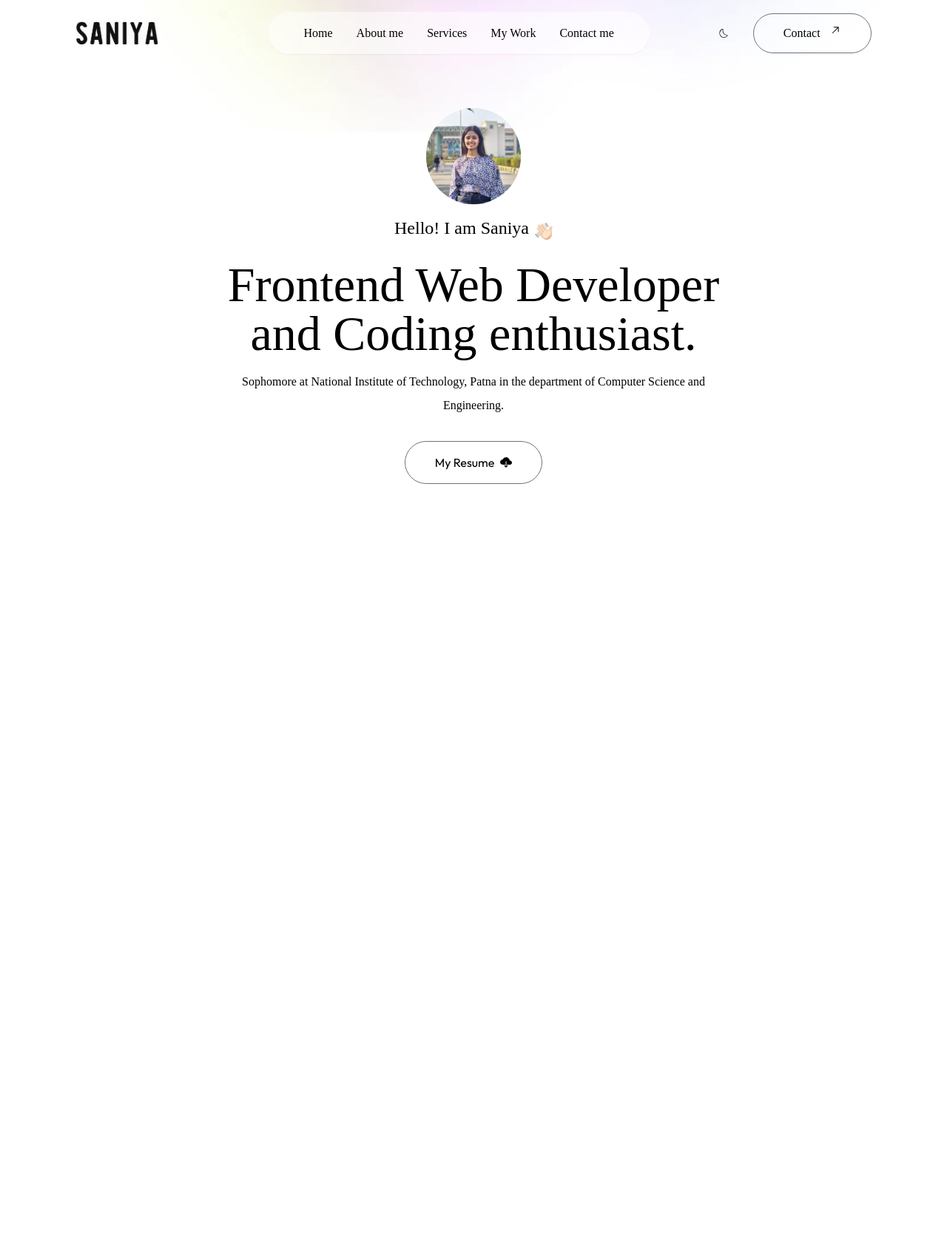
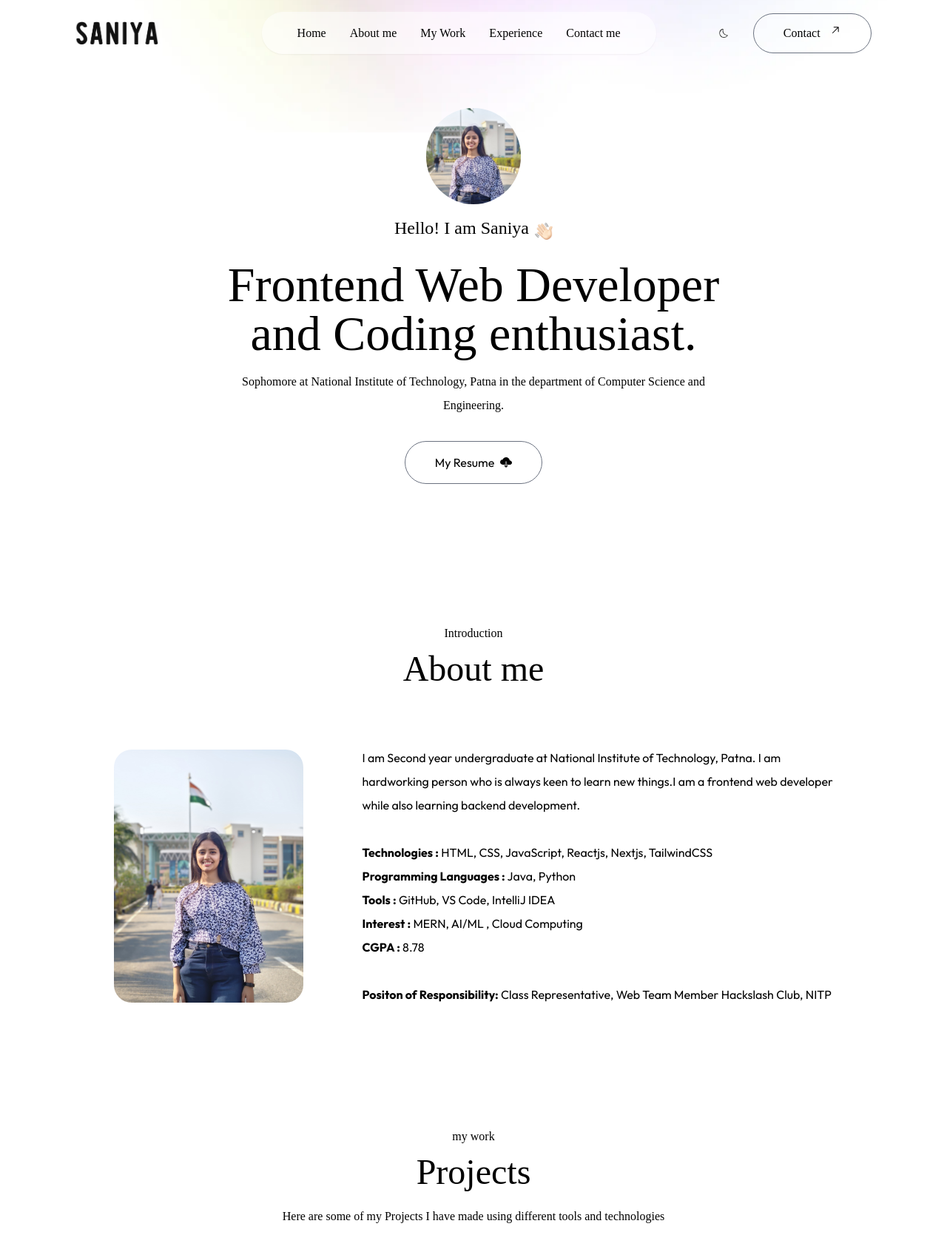
Before and after one commit to Saniya-Ahmad/portfolio, a Next.js app: page / in a window 1280 px wide. Shown: the top 1692 px of the page at 74% size. Before the commit the page ends 800 px from the top, so only its background shows below. Built offline with nearby package versions, Linux system fonts and the light colour scheme; a web font is replaced by a local one.

Commit message:
about section added

```diff
--- a/app/layout.js
+++ b/app/layout.js
@@ -18,7 +18,7 @@ export const metadata = {
 
 export default function RootLayout({ children }) {
   return (
-    <html lang="en">
+    <html lang="en" className="scroll-smooth">
       <body
         className={`${outfit.variable} ${ovo.variable} antialiased leading-8 overflow-x-hidden`}
       >
--- a/app/page.js
+++ b/app/page.js
@@ -3,12 +3,16 @@ import Navbar from "@/components/Navbar";
 
 import "./globals.css";
 import Header from "@/components/header";
+import About from "@/components/About";
+import Mywork from "@/components/Mywork";
 
 export default function Home() {
   return (
   <>
  <Navbar/>
  <Header/>
+ <About/>
+ <Mywork/>
   </>
   );
 }
--- /dev/null
+++ b/components/About.jsx
@@ -0,0 +1,37 @@
+import { assets } from '@/assets/assets'
+import React from 'react'
+import Image from 'next/image'
+function About() {
+  return (
+    <div id ="about" className='w-full px-[12%] py-10 scroll-mt-20'>
+      <h4 className='text-center mb-2 tetx-lg font-Ovo'>Introduction</h4>
+      <h2 className='text-center text-5xl font-Ovo'>About me </h2>
+      <div className='flex w-full flex-col lg:flex-row items-center gap-20 my-20'>
+        <div className='w-64 sm:w:80 rounded-3xl max-w-none'>
+          <Image src={assets.user_image} alt='user' className='w-full rounded-3xl' />
+        </div>
+        <div className='flex-1'>
+          <p>I am Second year undergraduate at National Institute of Technology, Patna.
+            I am hardworking person who is always keen to learn new things.I am a frontend
+            web developer while also learning backend development.
+          </p>
+          <br></br>
+          <ul>
+            <li><p><b>Technologies :</b> HTML, CSS, JavaScript, Reactjs, Nextjs, TailwindCSS</p></li>
+            <li><p><b>Programming Languages :</b> Java, Python</p></li>
+            <li><p><b>Tools :</b> GitHub, VS Code, IntelliJ IDEA</p></li>
+            <li><p><b>Interest :</b> MERN, AI/ML , Cloud Computing</p></li>
+            <li><p><b>CGPA :</b> 8.78</p></li>
+            <br></br>
+            <li><b>Positon of Responsibility:</b> Class Representative, Web Team Member Hackslash Club, NITP</li>
+          </ul>
+
+
+        </div>
+      </div>
+    </div>
+
+  )
+}
+
+export default About
--- /dev/null
+++ b/components/Mywork.jsx
@@ -0,0 +1,16 @@
+import React from 'react'
+
+function Mywork() {
+  return (
+    <div id="work"className='w-full px-[12%] py-10 scroll-mt-20'>
+      <h4 className='text-center mb-2 tetx-lg font-Ovo'>my work</h4>
+      <h2 className='text-center text-5xl font-Ovo'> Projects </h2>
+
+      <p className='text-center max-w-2xl mx-auto mt-5 font-Ovo'>Here are some of my Projects
+        I have made using different tools and technologies
+      </p>
+    </div>
+  )
+}
+
+export default Mywork
--- a/components/Navbar.jsx
+++ b/components/Navbar.jsx
@@ -1,12 +1,13 @@
 import  Image from 'next/image'
 import { assets } from '@/assets/assets'
-import React from 'react'
+
 import { GoArrowUpRight } from "react-icons/go";
 import { CiDark } from "react-icons/ci";
 import { CiMenuFries } from "react-icons/ci";
 import { RxCross1 } from "react-icons/rx";
-import { useRef } from 'react';
+import { useRef,useEffect,useState } from 'react';
 const Navbar = () => {
+  const[isScroll,setIsScroll] = useState(false);
   const sideMenuRef =useRef();
 
   const openMenu =()=>{
@@ -15,14 +16,24 @@ const Navbar = () => {
   const closeMenu =()=>{
     sideMenuRef.current.style.transform = 'translateX(16rem)'
   }
+  useEffect(()=>{
+    window.addEventListener('scroll', ()=>{
+        if(scrollY >50){
+          setIsScroll(true)
+        }
+        else{
+          setIsScroll(false)
+        }
+    })
+  })
 
  return (
     <>
     <div className='fixed top-0 right-0 w-11/12 -z-10 translate-y-[-80%]'>
       <Image src={assets.header_bg_color} alt="" className='w-full'/>
     </div>
-    <nav className='w-full fixed px-5 lg:px-8 xl:px-[8%] py-4
-    flex items-center justify-between z-50'>
+    <nav className={`w-full fixed px-5 lg:px-8 xl:px-[8%] py-4
+    flex items-center justify-between z-50 ${isScroll ? "bg-white bg-opacity-50 bg-blur-lg shadow-sm":"" }`}>
         <a href="#top">
             <Image src={assets.logo} alt="logo"
             width={100}
@@ -30,12 +41,12 @@ const Navbar = () => {
             className='w-28 cursor-pointer mr-14' />
         </a>
 
-        <ul className='hidden md:flex items-center gap-6 lg:gap-8 rounded-full
-        px-12 py-3 bg-white shadow-sm bg-opacity-50'>
+        <ul className={`hidden md:flex items-center gap-6 lg:gap-8 rounded-full
+        px-12 py-3 ${isScroll?"":"bg-white shadow-sm bg-opacity-50"} `}>
             <li><a className="font-Ovo"href='#top'>Home</a></li>
             <li><a className="font-Ovo"href='#about'>About me</a></li>
-            <li><a className="font-Ovo"href='#services'>Services</a></li>
             <li><a className="font-Ovo"href='#work'>My Work</a></li>
+            <li><a className="font-Ovo"href='#experience'>Experience</a></li>
             <li><a className="font-Ovo"href='#contact'>Contact me </a></li>
         </ul>
         <div className='flex items-center gap-4'>
```
Also changed, not shown: assets/user-image.png.
